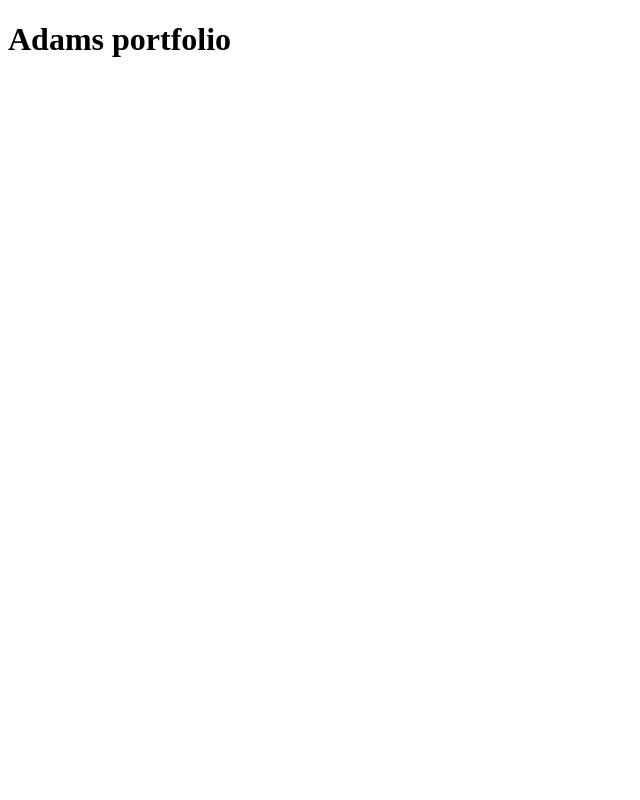
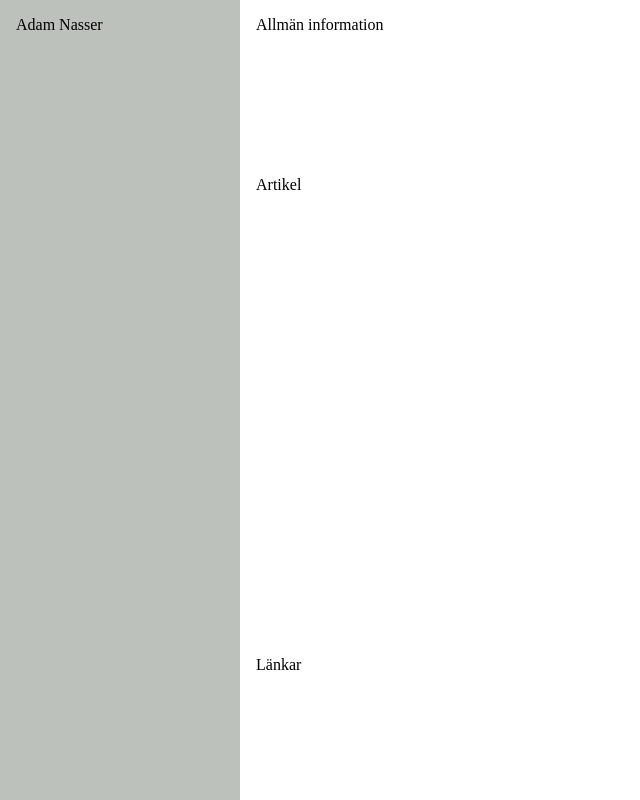
Before and after one commit to AdamTheBeast/adamthebeast.github.io, a plain HTML site: page index.html in a window 1280 px wide. Shown: the whole page, without its empty margins (0-640 px from the left). Drawn offline with Linux system fonts and the light colour scheme; a web font is replaced by a local one.

Commit message:
Update index.html

```diff
--- a/index.html
+++ b/index.html
@@ -1,20 +1,61 @@
 <!DOCTYPE html>
-<html lang="en">
+<html lang="sv">
 <head>
+
     <meta charset="UTF-8">
     <meta name="viewport" content="width=device-width, initial-scale=1.0">
     <meta http-equiv="X-UA-Compatible" content="ie=edge">
     <title>Document</title>
-</head>
-<body>
-    <header>
-        <h1>Adams portfolio</h1>
-    </header>
-    <nav>
+    <link href="https://fonts.googleapis.com/css?family=Unlock" rel="stylesheet">
+    <link rel="stylesheet" href="Hällbarenergi.css">
 
-    </nav>
-    <main>
 
-    </main>
-</body>
-</html>
+<html><head>
+    <title>Example</title>
+    <style>
+      * {
+        box-sizing: border-box;
+      }
+      body {
+        display: flex;
+        min-height: 100vh;
+        flex-direction: row;
+        margin: 0;
+      }
+      .col-1 {
+        background: rgb(188, 194, 187);
+        flex: 1;
+      }
+      .col-2 {
+        display: flex;
+        flex-direction: column;
+        flex: 5;
+      }
+      .content {
+        display: flex;
+        flex-direction: row;
+      }
+      .content > article {
+        flex: 4;
+        min-height: 60vh;
+      }
+      header, footer {
+        height: 20vh;
+      }
+      header, footer, article, nav {
+        padding: 1em;
+      }
+    </style>
+    </head><body>
+      <nav class="col-1">Adam Nasser</nav>
+      <div class="col-2">
+          <header>Allmän information</header>
+        <main class="content">
+        <article>Artikel</article>
+        </main>
+          <footer>Länkar</footer>
+      </div>
+      <link href="https://www.ntigymnasiet.se/sodertorn/?gclid=EAIaIQobChMI89HM8ca44QIVwkkYCh1XXAwbEAAYASAAEgLMRPD_BwE" alt="NTI Gymnasiet">
+
+     </body>
+     </html>
```
